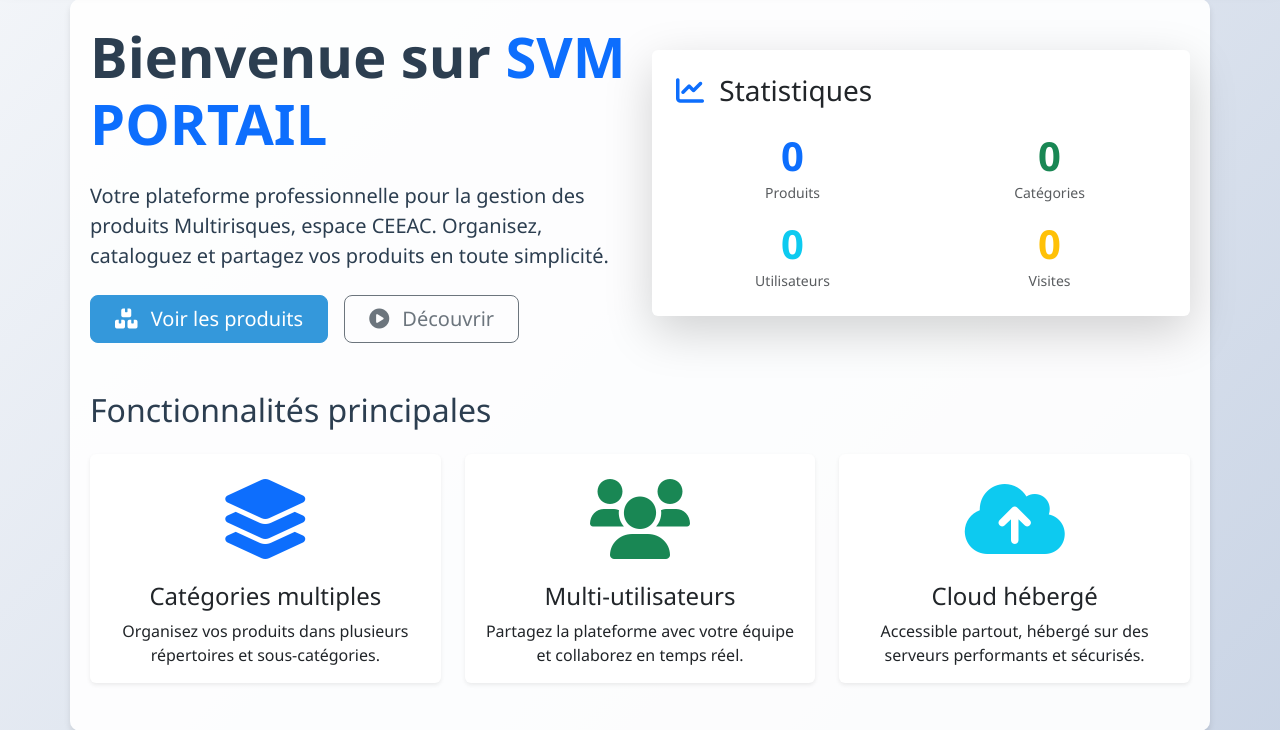
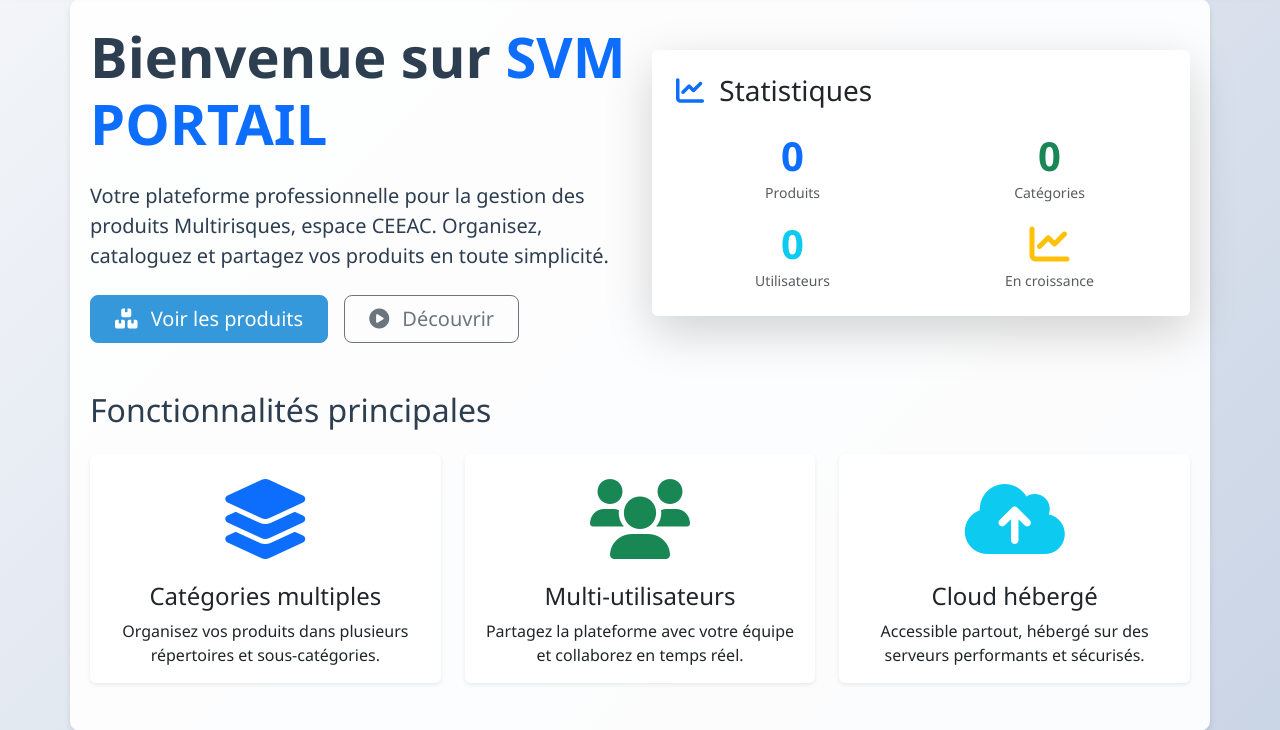
Before and after one commit to joelsteevelin-star/svm-portail, a Django app: template templates/pages/accueil.html in a window 1280 px wide. Shown: the part 148-878 px from the top of the page. Run offline with Django 5.2, Linux system fonts and the light colour scheme; the template is opened without the code that fills it, so the values that code supplies are empty; parts of the project's set-up code (start-up, migrations or seed data) failed here and were passed over.

Commit message:
Fix: statistiques réelles sur l'accueil

```diff
--- a/plateforme/urls.py
+++ b/plateforme/urls.py
@@ -19,15 +19,24 @@ from django.contrib import admin
 from django.urls import path, include
 from django.conf import settings
 from django.conf.urls.static import static
-from django.views.generic import TemplateView
+from django.shortcuts import render
+from produits.models import Produit, Categorie  # Importe tes modèles
+
+# Vue personnalisée pour l'accueil avec statistiques
+def accueil_view(request):
+    context = {
+        'produits_count': Produit.objects.count(),
+        'categories_count': Categorie.objects.count(),
+        'users_count': 0,  # Tu peux ajouter plus tard avec django.contrib.auth.models.User
+    }
+    return render(request, 'pages/accueil.html', context)
 
 urlpatterns = [
     path('admin/', admin.site.urls),
-    path('', TemplateView.as_view(template_name='pages/accueil.html'), name='accueil'),
+    path('', accueil_view, name='accueil'),  # ← Utilise ta vue personnalisée
     path('produits/', include('produits.urls')),
-    path('comptes/', include('django.contrib.auth.urls')),  # URLs d'authentification
+    path('comptes/', include('django.contrib.auth.urls')),
 ] + static(settings.MEDIA_URL, document_root=settings.MEDIA_ROOT)
 
-# Servir les fichiers statiques en mode DEBUG
 if settings.DEBUG:
     urlpatterns += static(settings.STATIC_URL, document_root=settings.STATIC_ROOT)
--- a/templates/pages/accueil.html
+++ b/templates/pages/accueil.html
@@ -31,20 +31,22 @@
                 </h3>
                 <div class="row text-center">
                     <div class="col-6 mb-3">
-                        <div class="display-6 fw-bold text-primary">0</div>
+                        <div class="display-6 fw-bold text-primary">{{ produits_count|default:"0" }}</div>
                         <small class="text-muted">Produits</small>
                     </div>
                     <div class="col-6 mb-3">
-                        <div class="display-6 fw-bold text-success">0</div>
+                        <div class="display-6 fw-bold text-success">{{ categories_count|default:"0" }}</div>
                         <small class="text-muted">Catégories</small>
                     </div>
                     <div class="col-6">
-                        <div class="display-6 fw-bold text-info">0</div>
+                        <div class="display-6 fw-bold text-info">{{ users_count|default:"0" }}</div>
                         <small class="text-muted">Utilisateurs</small>
                     </div>
                     <div class="col-6">
-                        <div class="display-6 fw-bold text-warning">0</div>
-                        <small class="text-muted">Visites</small>
+                        <div class="display-6 fw-bold text-warning">
+                            <i class="fas fa-chart-line"></i>
+                        </div>
+                        <small class="text-muted">En croissance</small>
                     </div>
                 </div>
             </div>
```
